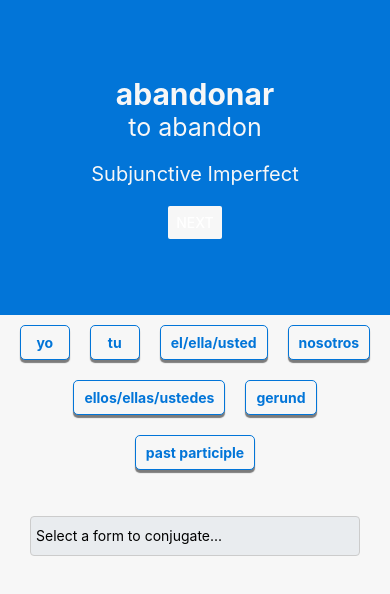
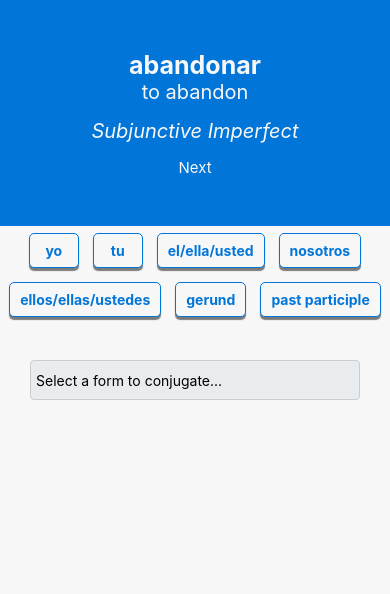
Before and after one commit to bkrainer/Spanish-Conjugations-Mobile, a React Native app: screen / in a window 390 px wide. Shown: the top 594 px of the page. Built offline with nearby package versions, Linux system fonts and the light colour scheme.

Commit message:
use actual verb data

```diff
--- a/Components/UserResponse.js
+++ b/Components/UserResponse.js
@@ -37,8 +37,14 @@ export class UserResponse extends Component {
 	 * 'Next' and we are now working with a new verb.
 	 */
 	componentWillReceiveProps(nextProps) {
-		/* We just need to check that the infinitive has changed. */
-		if (nextProps.correctAnswers['infinitive'] != this.props.correctAnswers['infinitive']) {
+		/* If the infinitive form has changed, or if the mood / tense have changed, then we've
+		 * received a new verb and need to reset the state
+		 */
+		if (
+			nextProps.correctAnswers['infinitive'] != this.props.correctAnswers['infinitive']
+			|| nextProps.correctAnswers['mood_english'] != this.props.correctAnswers['mood_english']
+			|| nextProps.correctAnswers['tense_english'] != this.props.correctAnswers['tense_english']
+		) {
 			this.setState(this.initialState());
 		}
 	}
--- a/Components/VerbForms.js
+++ b/Components/VerbForms.js
@@ -107,7 +107,7 @@ const pronounMap = {
 
 const styles = StyleSheet.create({
 	verbFormsContainer: {
-		flex: 2,
+		flex: 7,
 	},
 	buttonsContainer: {
 		flexDirection: 'row',
@@ -126,7 +126,7 @@ const styles = StyleSheet.create({
 		backgroundColor: '#f7f7f7',
 		height: 35,
 		minWidth: 50,
-		margin: 10,
+		margin: 7,
 		padding: 10,
 		borderRadius: 5,
 		borderWidth: 1,
--- a/Components/VerbHeader.js
+++ b/Components/VerbHeader.js
@@ -1,5 +1,5 @@
 import React, { Component } from 'react';
-import { Text, View, StyleSheet, Button } from 'react-native';
+import { Text, View, StyleSheet, Button, TouchableHighlight } from 'react-native';
 
 /********************************************************************
  * VerbHeader
@@ -21,11 +21,12 @@ export class VerbHeader extends Component {
 				<Text style={[styles.headerText, styles.infinitive]}>{verb['infinitive']}</Text>
 				<Text style={[styles.headerText, styles.translation]}>{verb['infinitive_english']}</Text>
 				<Text style={[styles.headerText, styles.moodTense]}>{form}</Text>
-				<Button
+				<TouchableHighlight
 					onPress={this.props.nextButtonCallback}
-					title="Next"
-					color="#f7f7f7"
-				/>
+					underlayColor='#0275d8'
+				>
+					<Text style={[styles.headerText, styles.nextButton]}>Next</Text>
+				</TouchableHighlight>
 			</View>
 		);
 	}
@@ -33,22 +34,26 @@ export class VerbHeader extends Component {
 
 const styles = StyleSheet.create({
 	headerContainer: {
-		flex: 1,
+		flex: 2,
 		alignItems: 'center',
 		justifyContent: 'center',
 		backgroundColor: '#0275d8',
 		padding: 25
 	},
 	infinitive: {
-		fontSize: 30,
+		fontSize: 25,
 		fontWeight: 'bold',
 	},
 	translation: {
-		fontSize: 25,
+		fontSize: 20,
 	},
 	moodTense: {
 		fontSize: 20,
-		margin: 20,
+		margin: 15,
+		fontStyle: 'italic',
+	},
+	nextButton: {
+		fontSize: 15,
 	},
 	headerText: {
 		color: '#f7f7f7',
```
